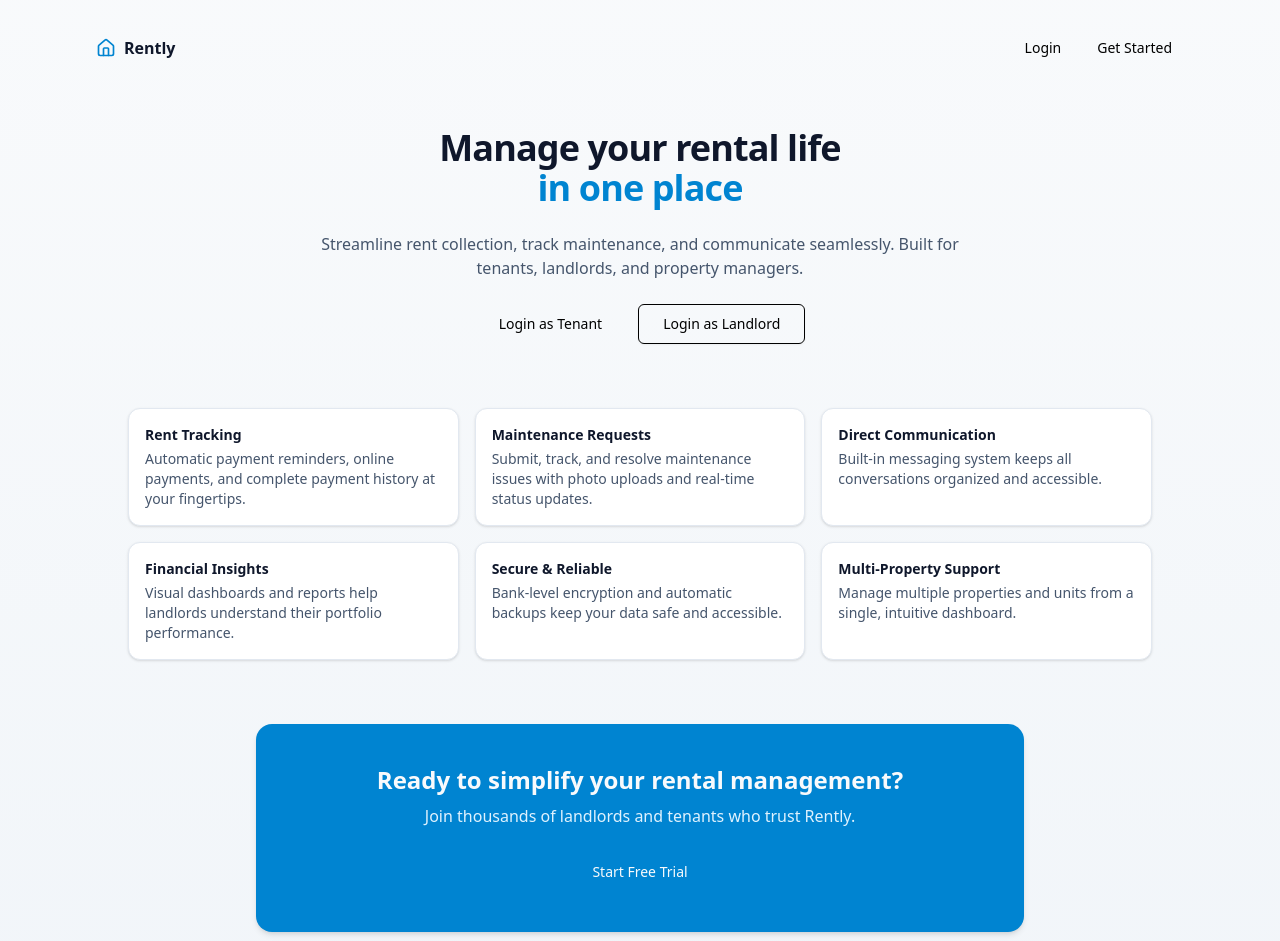
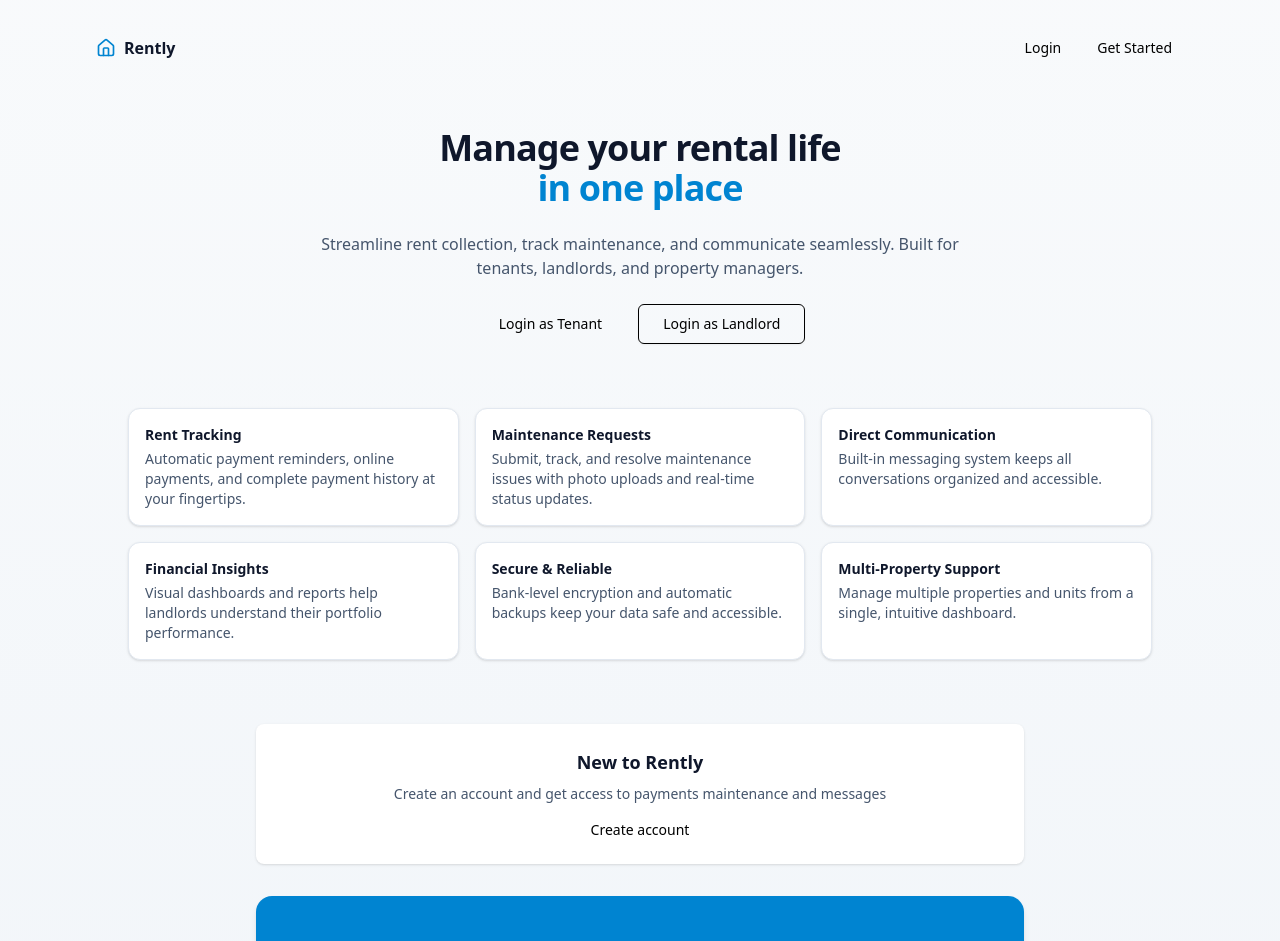
Before and after one commit to Nacim21/rently, a React (Vite) app: page /auth/login in a window 1280 px wide. Shown: the top 941 px of the page. Built offline with nearby package versions, Linux system fonts and the light colour scheme; no server answers.

Commit message:
link to register , actually a whole area

```diff
--- a/src/pages/Auth/LoginPage.tsx
+++ b/src/pages/Auth/LoginPage.tsx
@@ -295,6 +295,21 @@ export function LoginPage() {
             </div>
           </section>
 
+          {/* quick register section */}
+          <section className="pb-8">
+            <div className="mx-auto max-w-3xl rounded-lg bg-white p-6 text-center shadow-sm">
+              <h3 className="text-lg font-semibold text-slate-900">New to Rently</h3>
+              <p className="mt-2 text-sm text-slate-600">
+                Create an account and get access to payments maintenance and messages
+              </p>
+              <div className="mt-4 flex justify-center">
+                <Button size="md" onClick={() => navigate("/auth/register")} className="px-6">
+                  Create account
+                </Button>
+              </div>
+            </div>
+          </section>
+
           {/* big CTA block */}
           <section className="mt-auto pb-10">
             <div className="mx-auto max-w-3xl rounded-2xl bg-sky-600 px-6 py-10 text-center text-slate-50 shadow-md">
```
